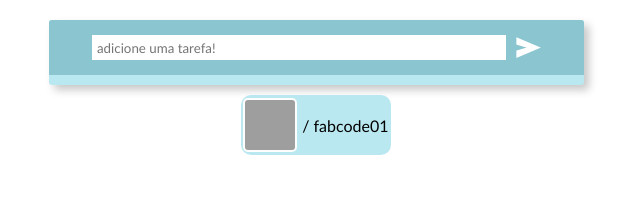
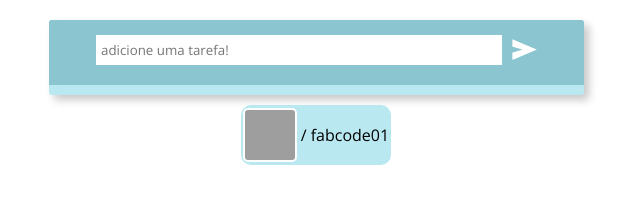
Before and after one commit to fabcode01/TodoList, a plain HTML site: page index.html in a window 1280 px wide. Shown: the whole page, without its empty margins (324-964 px from the left). Drawn offline with nearby package versions, Linux system fonts and the light colour scheme; grey boxes are pictures that could not be loaded.

Commit message:
Update style.css

```diff
--- a/style.css
+++ b/style.css
@@ -8,7 +8,7 @@
 
 *{
     user-select: none;
-    font-family: 'Gill Sans', 'Gill Sans MT', Calibri, 'Trebuchet MS', sans-serif;
+    font-family: opensans, sans-serif;
      padding: 0;
      margin: 0;
  }
@@ -47,7 +47,7 @@ div span.material-symbols-outlined {
 
 #input{
     background-color: rgb(139, 197, 207);
-    padding: 15px;
+    padding: 20px;
     display: flex;
     align-items: center;
     justify-content: center;
@@ -62,7 +62,7 @@ div span.material-symbols-outlined {
     padding-bottom: 5px;
     text-align: center;
     max-width: 535px;
-    width: 90%;
+    width: 95%;
     max-height: 300px;
     height: auto;
     background-color: rgb(186, 232, 240);
@@ -93,7 +93,7 @@ input[type='text']{
 
     border: none;
     width: 80%;
-    height: 15px;
+    height: 20px;
     padding: 5px;
 
 }
@@ -118,7 +118,7 @@ ul{
 
     background-color: aliceblue;
     border-radius: 5px;
-
+    text-transform: lowercase;
     display: flex;
     text-align: left;
     padding: 15px;
```
